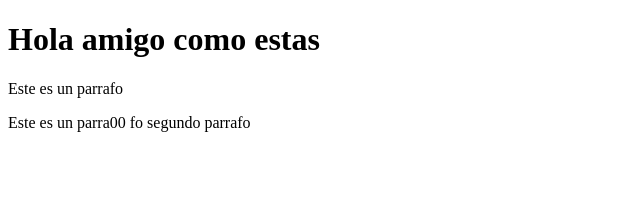
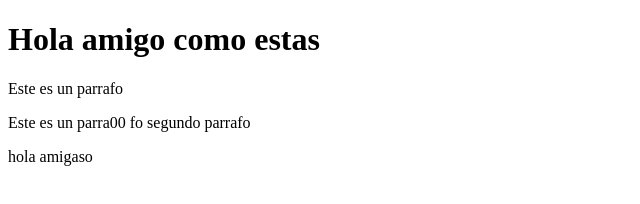
Before and after one commit to hacker9501/proyectob, a plain HTML site: page index.html in a window 1280 px wide. Shown: the whole page, without its empty margins (0-640 px from the left). Drawn offline with Linux system fonts and the light colour scheme.

Commit message:
otro parrafo

```diff
--- a/index.html
+++ b/index.html
@@ -8,6 +8,7 @@
     <h1>Hola amigo como estas</h1>
     <p>Este es un parrafo</p>
     <p>Este es un parra00 fo segundo parrafo</p>
+    <p>hola amigaso</p>
 </body>
 
 </html>
```
